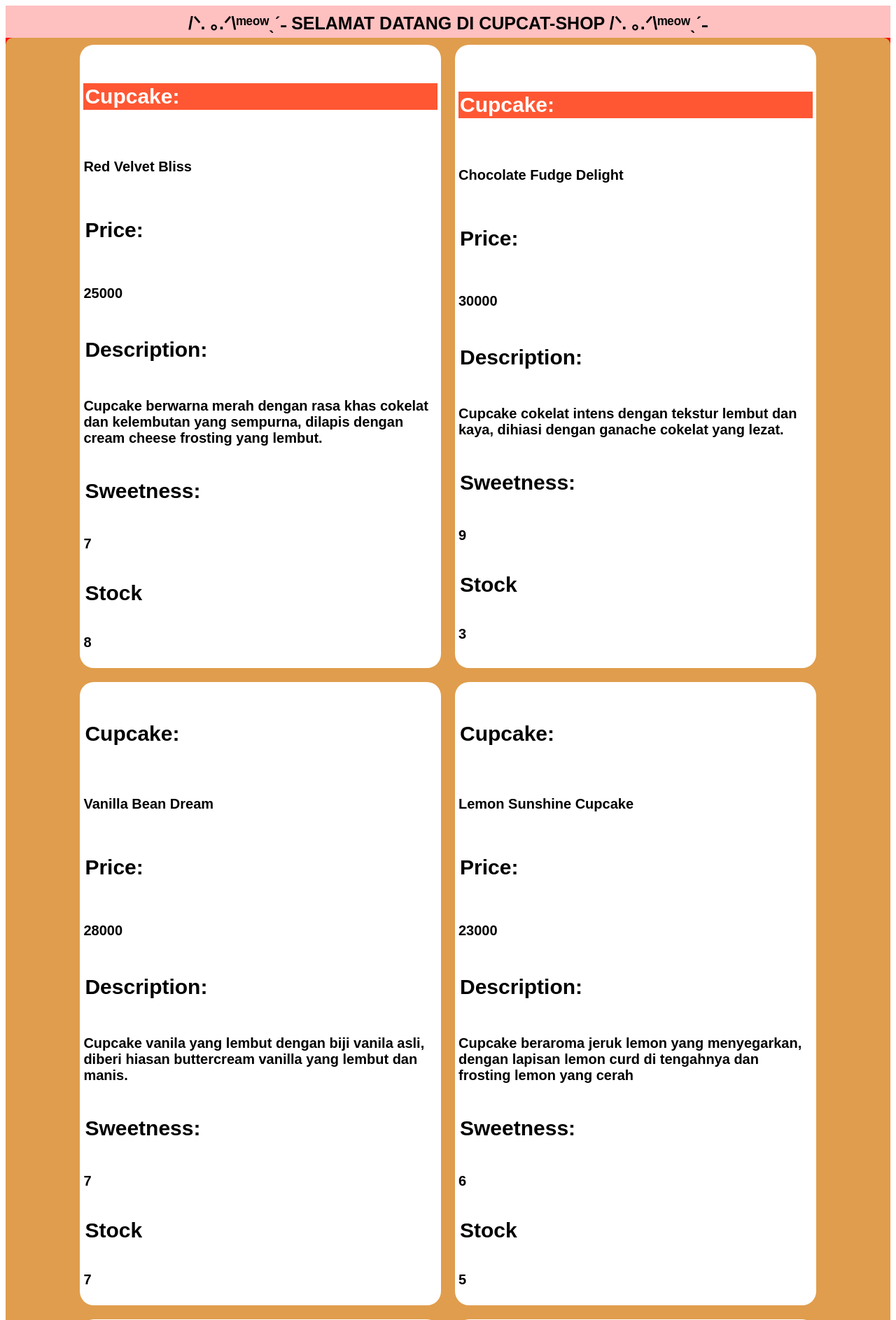
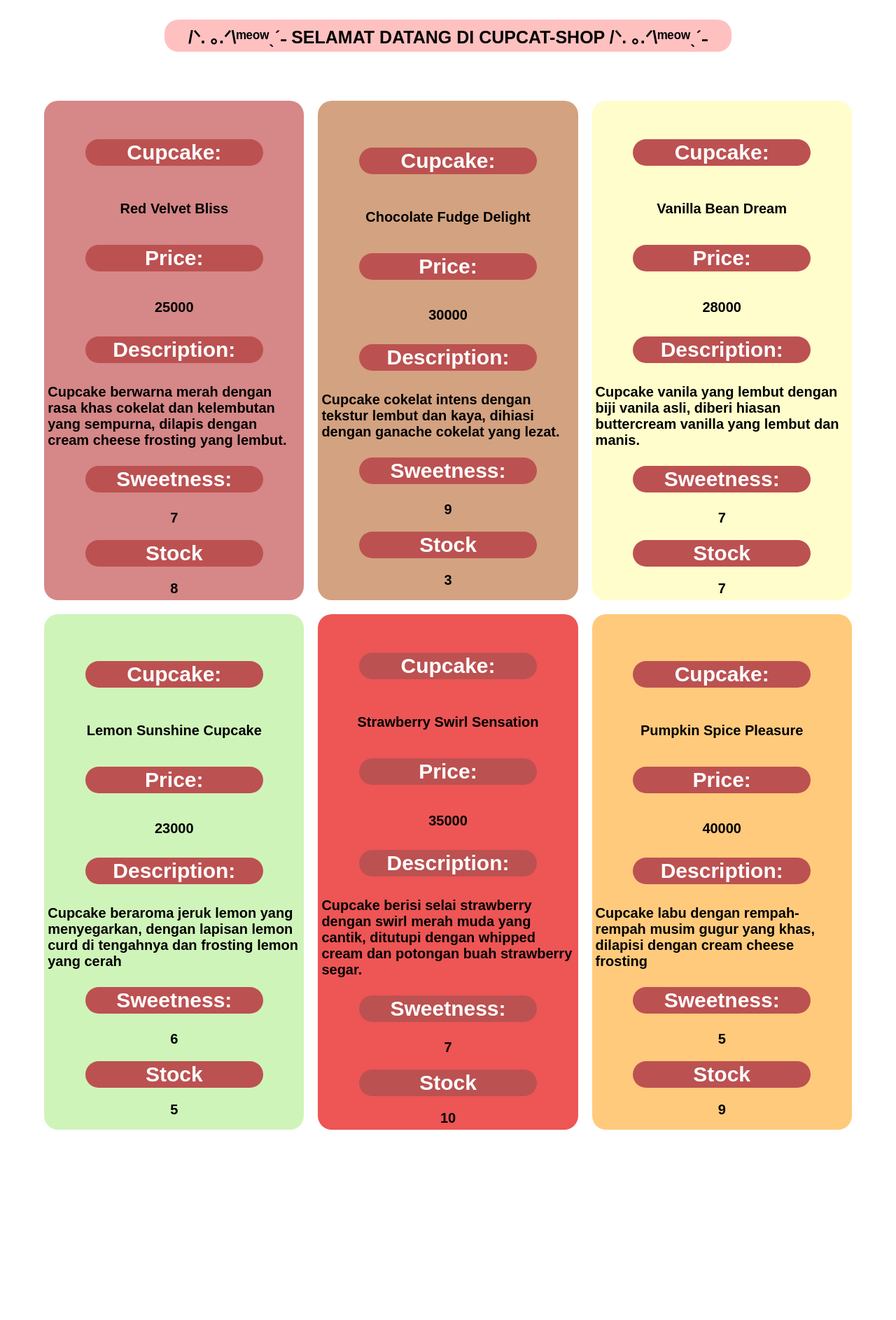
Before and after one commit to kayzaazr/cupcat-shop, a Django app: page /main/ in a window 1280 px wide. Shown: the top 1887 px of the page at 70% size. After the commit the page ends 1615 px from the top, so only its background shows below. Run offline with Django 4.2, Linux system fonts and the light colour scheme.

Commit message:
Mengubah Tampilan Web

```diff
--- a/main/templates/main.html
+++ b/main/templates/main.html
@@ -2,9 +2,12 @@
   <title>Welcome to Cupcat-Shop</title>
   <style>
     .container {
-      background-color: red;
+      background-color: white;
       display: flex;
       flex-direction: column;
+      padding:20px;
+      gap:50px;
+      align-items: center;
     }
     .welcome{
       background-color: #FFC0C0;
@@ -14,43 +17,148 @@
       padding: 5px;
       display: flex;
       justify-content:center;
+      width: 800px;
+      border-radius: 20px;
 
     }
     .cupcake-list {
-      background-color: #E09D4D;
+      background-color: white;
       display:flex;
       flex-wrap: wrap;
       border-radius: 10px;
       justify-content:center;
+      padding:10px
     }
-    .cupcake-box {
-      background-color: #FFFF;
+    .cupcake-box:nth-child(1) {
+      background-color: #D68787;
       display: flex;
       flex-direction: column;
       justify-content: center;
+      align-items: center;
       border-radius: 20px;
       font-size: 20px;
       font-weight: bold;
       font-family: 'Font Name', sans-serif;
       padding: 5px;
       margin: 10px;
-      width: 40%;
+      width: 30%;
     }
+
+    .cupcake-box:nth-child(1) h5 {
+      background-color: #BC5151;
+    }
+
+    .cupcake-box:nth-child(2) {
+      background-color: #D3A280;
+      display: flex;
+      flex-direction: column;
+      justify-content: center;
+      align-items: center;
+      border-radius: 20px;
+      font-size: 20px;
+      font-weight: bold;
+      font-family: 'Font Name', sans-serif;
+      padding: 5px;
+      margin: 10px;
+      width: 30%;
+    }
+
+    .cupcake-box:nth-child(3) {
+      background-color: #FFFDCB;
+      display: flex;
+      flex-direction: column;
+      justify-content: center;
+      align-items: center;
+      border-radius: 20px;
+      font-size: 20px;
+      font-weight: bold;
+      font-family: 'Font Name', sans-serif;
+      padding: 5px;
+      margin: 10px;
+      width: 30%;
+    }
+
+    .cupcake-box:nth-child(4) {
+      background-color: #CFF4B9;
+      display: flex;
+      flex-direction: column;
+      justify-content: center;
+      align-items: center;
+      border-radius: 20px;
+      font-size: 20px;
+      font-weight: bold;
+      font-family: 'Font Name', sans-serif;
+      padding: 5px;
+      margin: 10px;
+      width: 30%;
+    }
+
+    .cupcake-box:nth-child(5) {
+      background-color: #EE5555;
+      display: flex;
+      flex-direction: column;
+      justify-content: center;
+      align-items: center;
+      border-radius: 20px;
+      font-size: 20px;
+      font-weight: bold;
+      font-family: 'Font Name', sans-serif;
+      padding: 5px;
+      margin: 10px;
+      width: 30%;
+    }
+
+    .cupcake-box:nth-child(6) {
+      background-color: #FFCA7C;
+      display: flex;
+      flex-direction: column;
+      justify-content: center;
+      align-items: center;
+      border-radius: 20px;
+      font-size: 20px;
+      font-weight: bold;
+      font-family: 'Font Name', sans-serif;
+      padding: 5px;
+      margin: 10px;
+      width: 30%;
+    }
+
+
 
     h5, h4, h3, h2, h1 {
       font-size: 30px; /* Ubah ukuran teks sesuai dengan kebutuhan Anda */
       padding: 2px;
+      background-color: #BC5151; /* Warna latar belakang untuk tulisan "Cupcake" pada box pertama */
+      border-radius: 20px;
+      color: #FFFFFF; /* Warna teks pada tulisan "Cupcake" pada box pertama */
+      display: flex;
+      width:250px;
+      justify-content: center;
     }
-    /* Gaya untuk kotak cupcake urutan pertama */
-  .cupcake-box:nth-child(1) h5{
-    background-color: #FF5733; /* Warna latar belakang untuk tulisan "Cupcake" pada box pertama */
-    color: #FFFFFF; /* Warna teks pada tulisan "Cupcake" pada box pertama */
+
+  .nama {
+    display: flex;
     justify-content: center;
   }
 
-  .cupcake-box:nth-child(2) h5{
-    background-color: #FF5733; /* Warna latar belakang untuk tulisan "Cupcake" pada box pertama */
-    color: #FFFFFF; /* Warna teks pada tulisan "Cupcake" pada box pertama */
+  .price {
+    display: flex;
+    justify-content: center;
+  }
+
+  .desc {
+    display: flex;
+    justify-content: center;
+  }
+
+  .stock {
+    display: flex;
+    justify-content: center;
+  }
+
+  .sweet {
+    display: flex;
+    justify-content: center;
   }
   </style>
 </head>
@@ -59,25 +167,22 @@
   <div class='container'>
     <div class='welcome'>
       /ᐠ. ｡.ᐟ\ᵐᵉᵒʷˎˊ˗ SELAMAT DATANG DI CUPCAT-SHOP /ᐠ. ｡.ᐟ\ᵐᵉᵒʷˎˊ˗
-
     </div>
     <div class="cupcake-list">
       {% for i in cupcakes %}
       <div class="cupcake-box">
           <h5>Cupcake:</h5>
-          <p>{{ i.name }}</p>
+          <div class="nama">{{ i.name }}</div>
           <h4>Price:</h4>
-          <p>{{ i.price }}</p>
+          <div class="'harga">{{ i.price }}</div>
           <h3>Description:</h3>
-          <p>{{ i.description }}</p>
+          <div class="desc">{{ i.description }}</div>
           <h2>Sweetness:</h2>
-          <p>{{ i.sweetness }}</p>
+          <div class="sweet">{{ i.sweetness }}</div>
           <h1>Stock</h1>
-          <p>{{ i.amount }}</p>
+          <div class="stock">{{ i.amount }}</div>
       </div>
       {% endfor %}
     </div>
-
-</div>
-
+  </div>
 </body>
```
